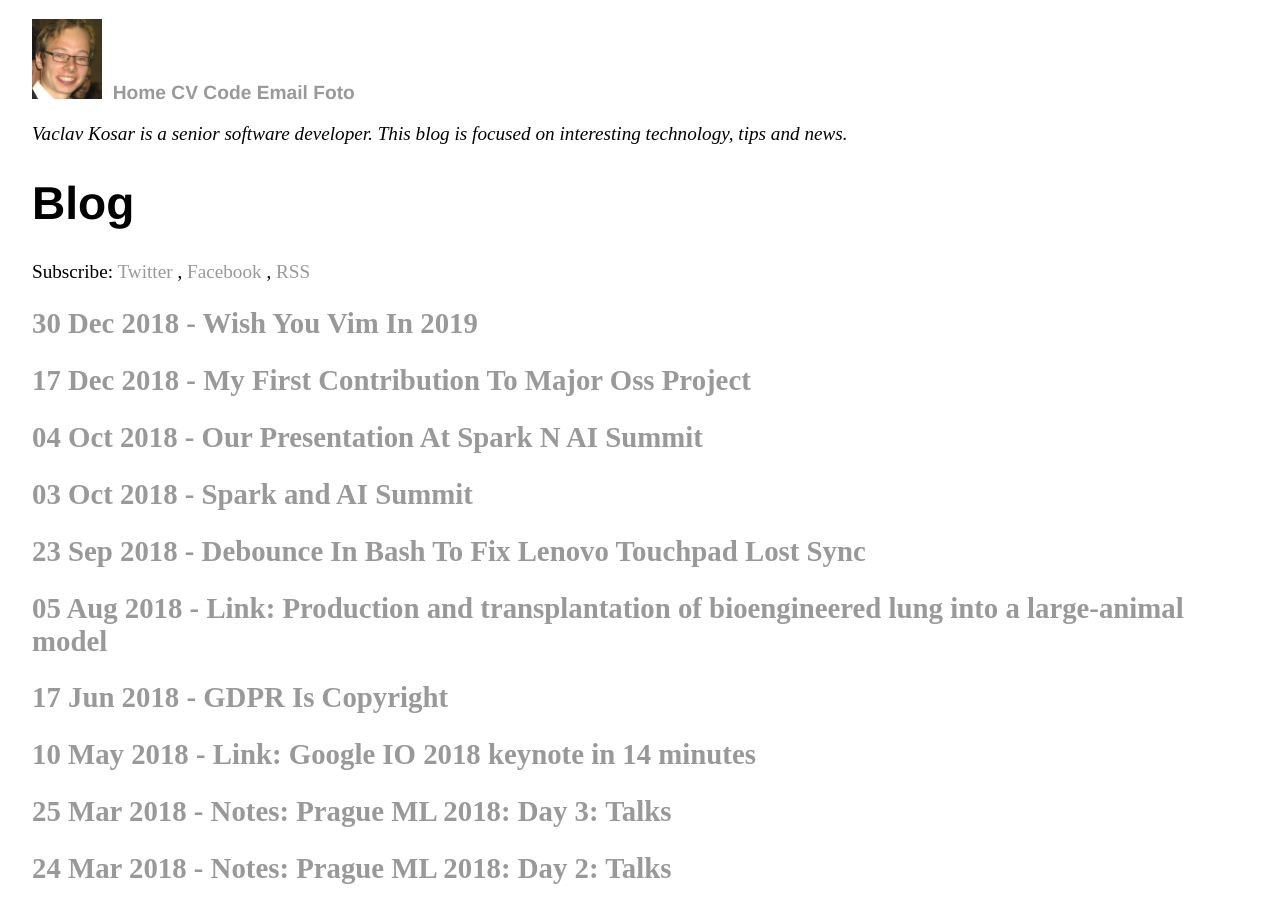
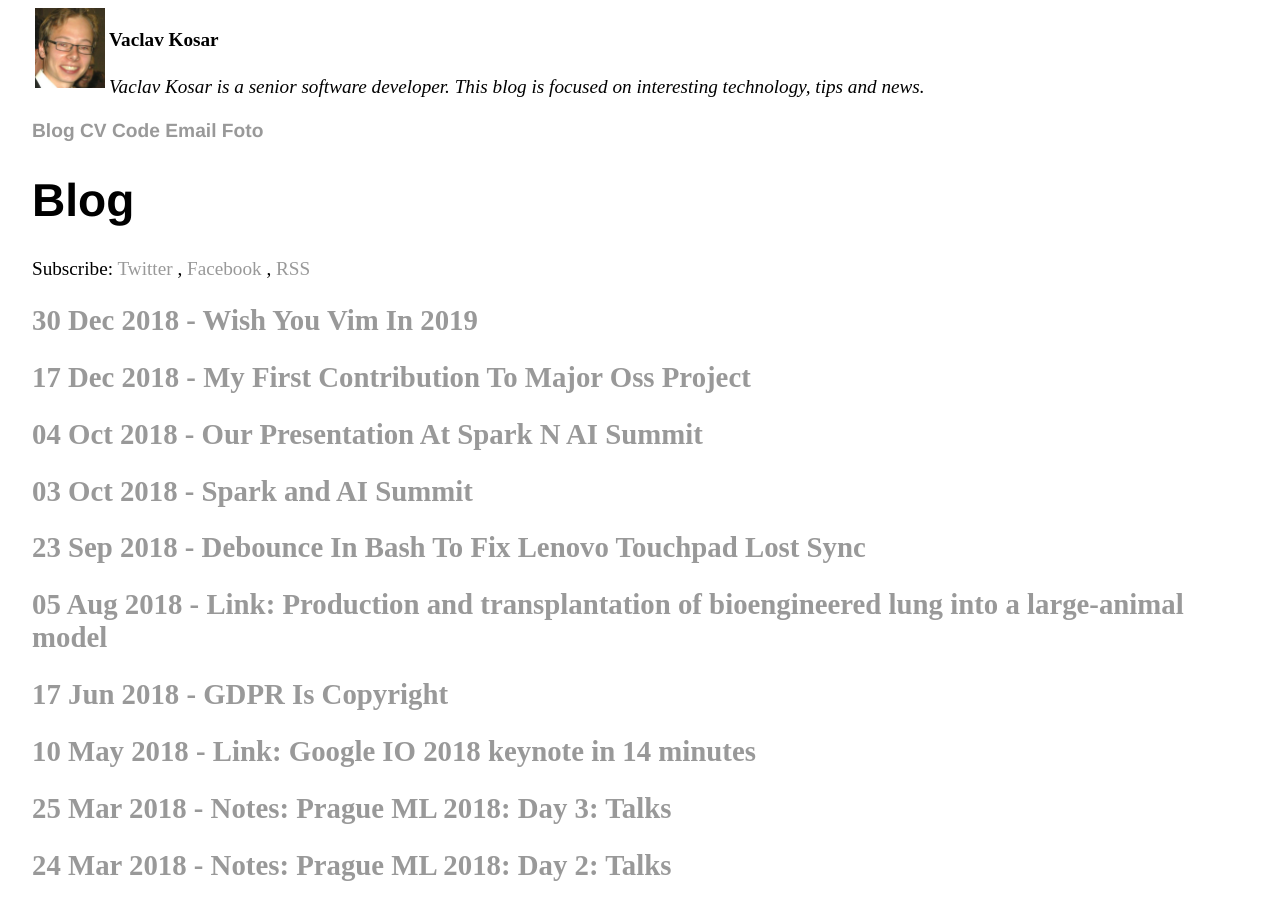
Before and after one commit to vackosar/vackosar.github.io, a Jekyll site: the page built from index.md, in a window 1280 px wide and 900 px high. Built offline with Jekyll 4.4.1, drawn with Linux system fonts in a browser that asks for light colours.

Commit message:
reformat intro and add favicon

```diff
--- a/_layouts/default.html
+++ b/_layouts/default.html
@@ -1,25 +1,35 @@
 <!DOCTYPE html>
 <html lang="en">
-<head>
+<head profile="http://www.w3.org/2005/10/profile">
     <title>{{ page.title }} | Vaclav Kosar</title>
     <link rel="stylesheet" type="text/css" href="/css/main.css">
     <meta name="description" content="{{ site.description }}">
     <meta name="keywords" content="{{ site.keywords }}">
     <meta name="google-site-verification" content="WApaW1xBRvOpHp4BXNc0O71vxm1k6P09-s_cgdIu84k" />
     <meta name="viewport" content="width=device-width, initial-scale=1">
+    <link rel="icon"
+	  type="image/ico"
+	  href="/favicon.ico">
     {% feed_meta %}
 </head>
 <body>
+<table>
+  <tr>
+    <td><img src="/foto1_large.png" width="70" alt="Vaclav Kosar's face photo"></td>
+    <td>
+      <h4>Vaclav Kosar</h4>
+      <i>{{ site.description }}</i>
+    </td>
+  </tr>
+</table>
 <nav>
     <ul>
-        <li><img src="/foto1_large.png" width="70" alt="Vaclav Kosar's face photo">&nbsp;</li>
-        <li><a href="/">Home</a></li>
-        <li><a href="https://cz.linkedin.com/in/vaclav-kosar-47755863">CV</a></li>
-        <li><a href="https://github.com/vackosar">Code</a></li>
-        <li><a href="mailto:admin@vaclavkosar.com">Email</a></li>
-        <li><a href="https://www.facebook.com/media/set/?set=a.634961423347049.1073741827.100004995919188&type=3">Foto</a></li>
+      <li><a href="/">Blog</a></li>
+      <li><a href="https://cz.linkedin.com/in/vaclav-kosar-47755863">CV</a></li>
+      <li><a href="https://github.com/vackosar">Code</a></li>
+      <li><a href="mailto:admin@vaclavkosar.com">Email</a></li>
+      <li><a href="https://www.facebook.com/media/set/?set=a.634961423347049.1073741827.100004995919188&type=3">Foto</a></li>
     </ul>
-    <i>{{ site.description }}</i>
 </nav>
 <div class="container">
 
```
Also changed, not shown: favicon.ico (added).
